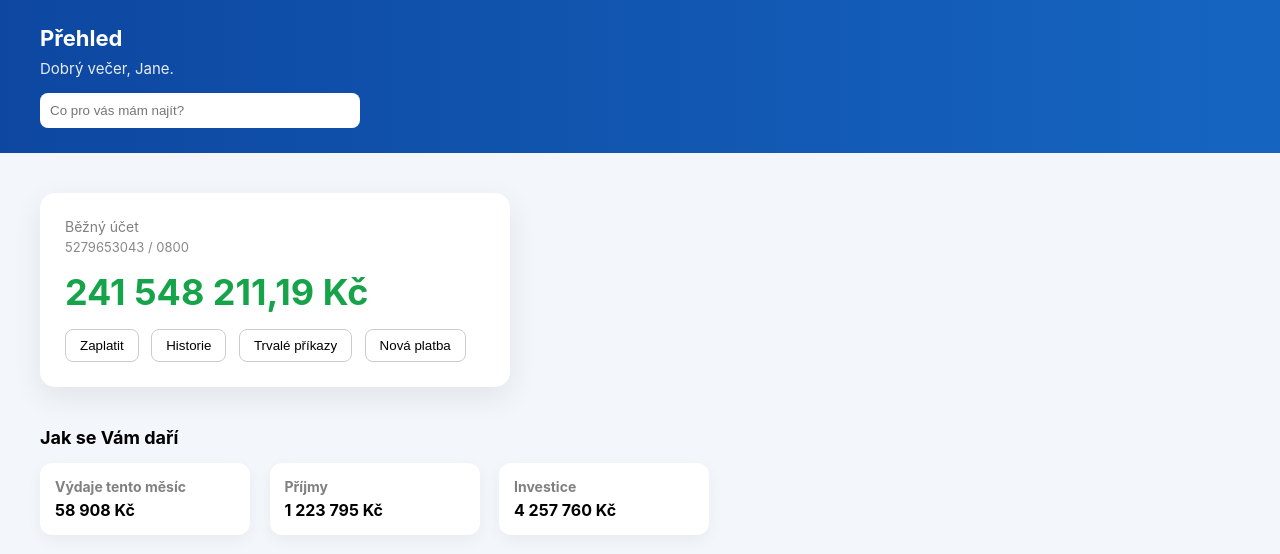
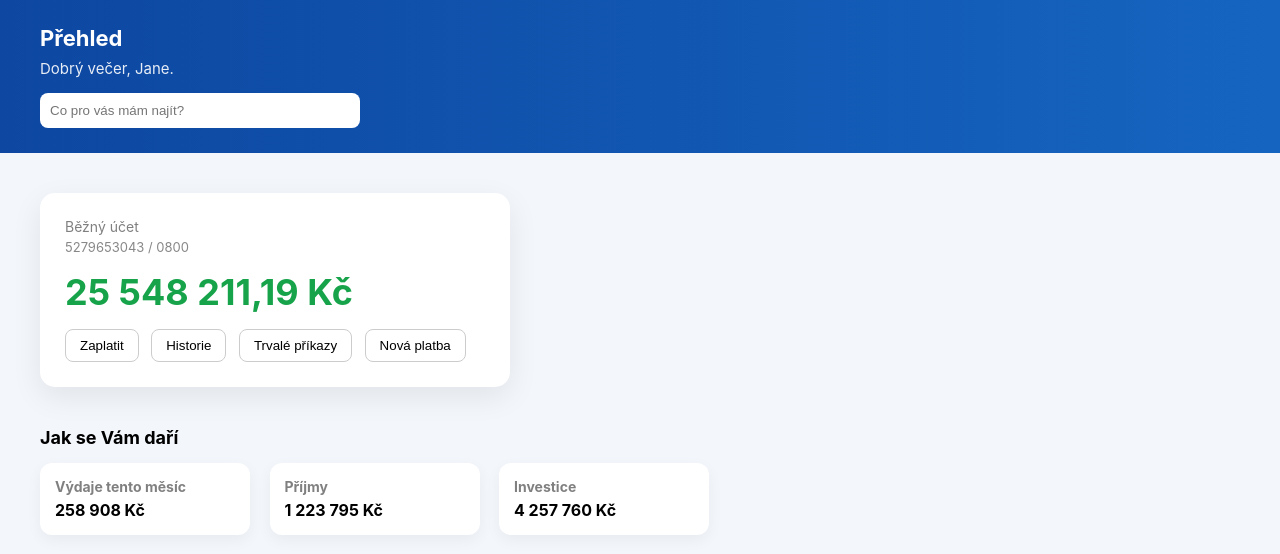
Before and after one commit to janr-commits/muj-milionarsky-ucet, a plain HTML site: page index.html in a window 1280 px wide. Drawn offline with Linux system fonts and the light colour scheme.

Commit message:
Update index.html

```diff
--- a/index.html
+++ b/index.html
@@ -127,7 +127,7 @@ body{
   <div class="card">
     <div class="account-title">Běžný účet</div>
     <div class="account-number">5279653043 / 0800</div>
-    <div class="balance">241 548 211,19 Kč</div>
+    <div class="balance">25 548 211,19 Kč</div>
 
     <div class="buttons">
       <button>Zaplatit</button>
@@ -142,7 +142,7 @@ body{
 
   <div class="small-box">
     <h3>Výdaje tento měsíc</h3>
-    <p>58 908 Kč</p>
+    <p>258 908 Kč</p>
   </div>
 
   <div class="small-box">
```
